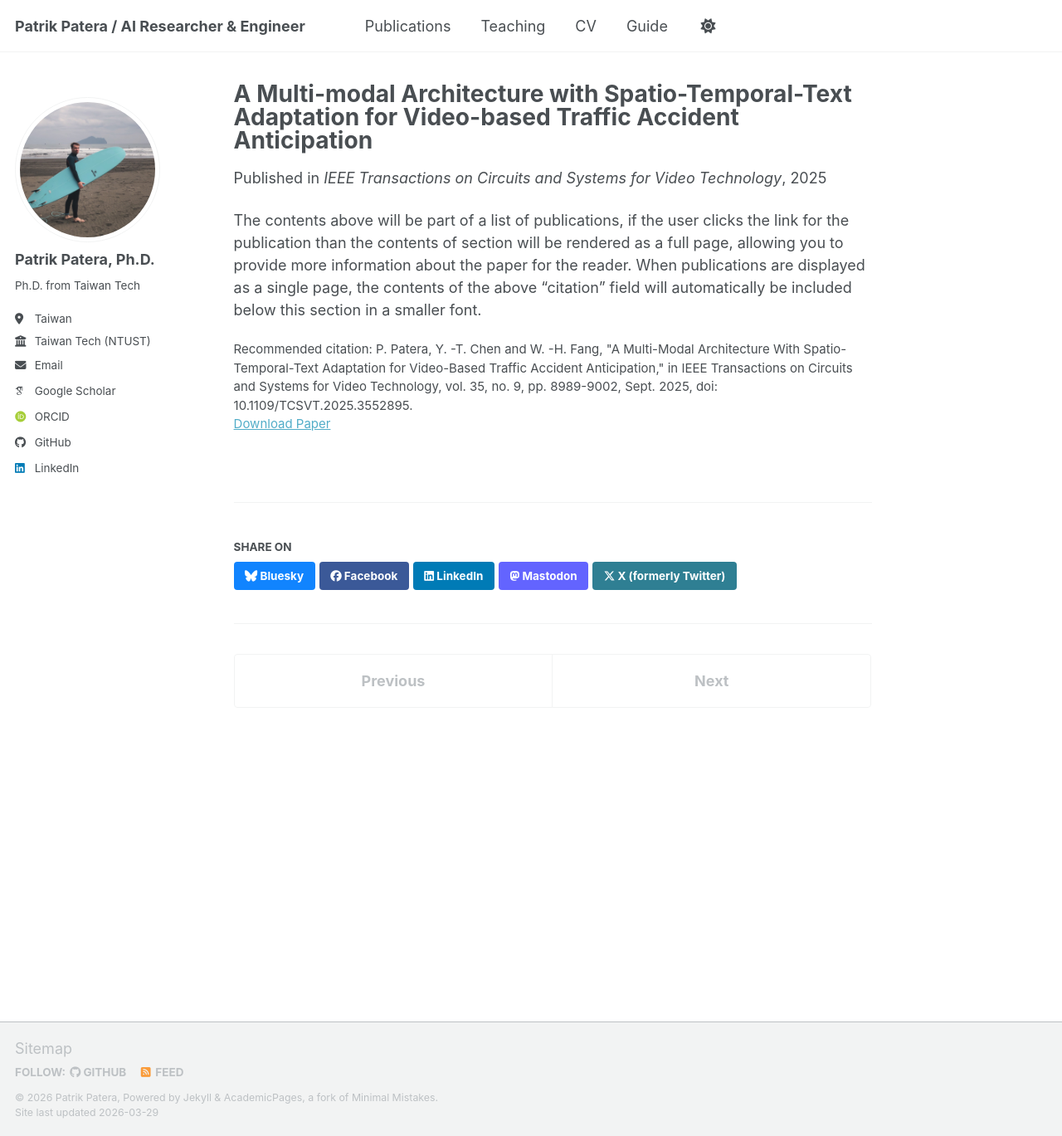
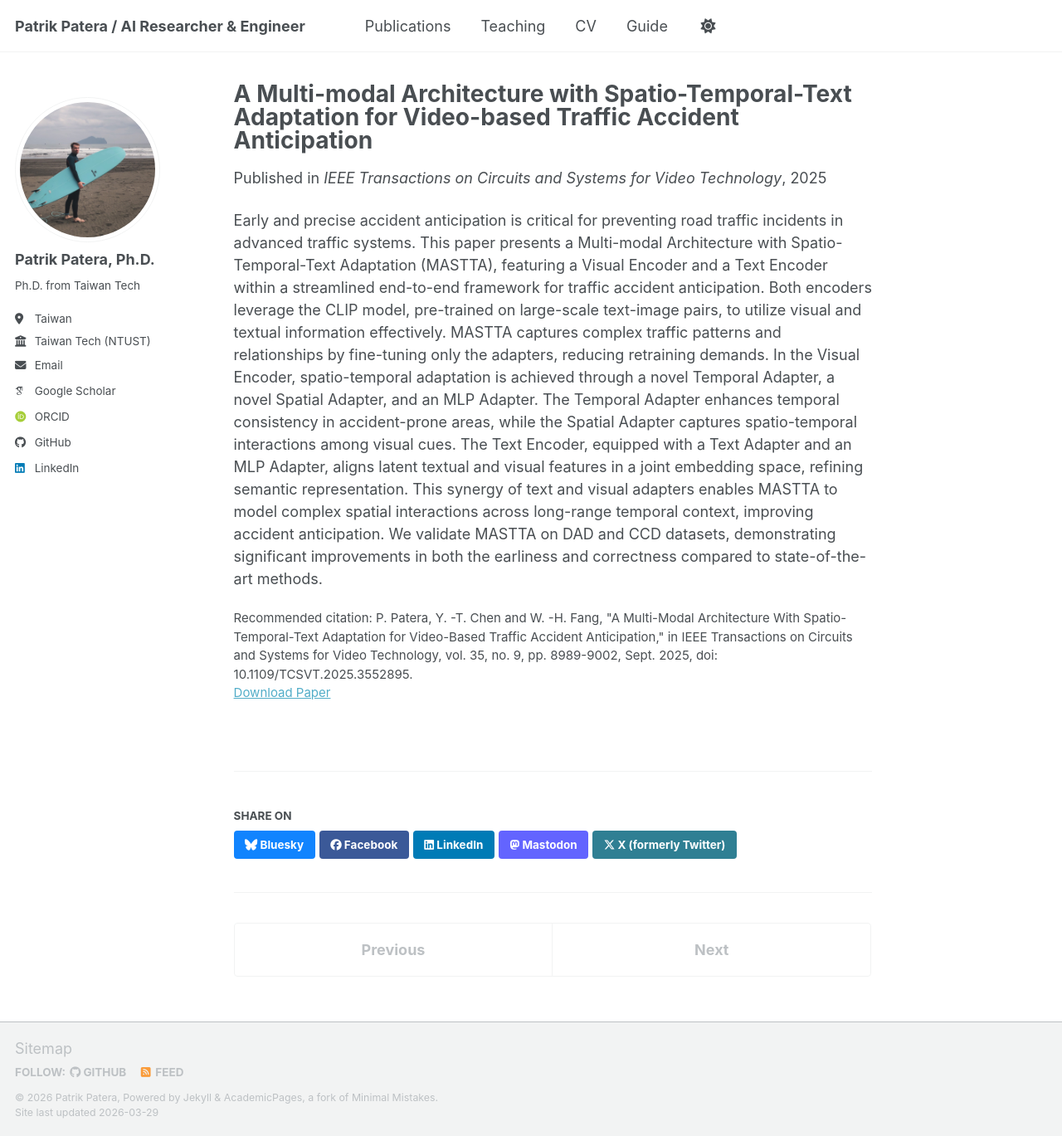
Before and after one commit to patpatera/patpatera.github.io, a Jekyll site: the page built from _publications/IEEE-TCSVT-25.md, in a window 1280 px wide and 1369 px high. Shown: the whole window at 83% size. Built offline with Jekyll 4.4.1, drawn with Linux system fonts in a browser that asks for light colours; some web fonts are replaced; a script bundle is joined from its source files by our own code; library files that are not in the unit come from our copies.

Commit message:
Update IEEE-TCSVT-25.md

```diff
--- a/_publications/IEEE-TCSVT-25.md
+++ b/_publications/IEEE-TCSVT-25.md
@@ -9,4 +9,5 @@ venue: 'IEEE Transactions on Circuits and Systems for Video Technology'
 paperurl: 'https://ieeexplore.ieee.org/abstract/document/10933925'
 citation: 'P. Patera, Y. -T. Chen and W. -H. Fang, "A Multi-Modal Architecture With Spatio-Temporal-Text Adaptation for Video-Based Traffic Accident Anticipation," in IEEE Transactions on Circuits and Systems for Video Technology, vol. 35, no. 9, pp. 8989-9002, Sept. 2025, doi: 10.1109/TCSVT.2025.3552895.'
 ---
-The contents above will be part of a list of publications, if the user clicks the link for the publication than the contents of section will be rendered as a full page, allowing you to provide more information about the paper for the reader. When publications are displayed as a single page, the contents of the above "citation" field will automatically be included below this section in a smaller font.
+
+Early and precise accident anticipation is critical for preventing road traffic incidents in advanced traffic systems. This paper presents a Multi-modal Architecture with Spatio-Temporal-Text Adaptation (MASTTA), featuring a Visual Encoder and a Text Encoder within a streamlined end-to-end framework for traffic accident anticipation. Both encoders leverage the CLIP model, pre-trained on large-scale text-image pairs, to utilize visual and textual information effectively. MASTTA captures complex traffic patterns and relationships by fine-tuning only the adapters, reducing retraining demands. In the Visual Encoder, spatio-temporal adaptation is achieved through a novel Temporal Adapter, a novel Spatial Adapter, and an MLP Adapter. The Temporal Adapter enhances temporal consistency in accident-prone areas, while the Spatial Adapter captures spatio-temporal interactions among visual cues. The Text Encoder, equipped with a Text Adapter and an MLP Adapter, aligns latent textual and visual features in a joint embedding space, refining semantic representation. This synergy of text and visual adapters enables MASTTA to model complex spatial interactions across long-range temporal context, improving accident anticipation. We validate MASTTA on DAD and CCD datasets, demonstrating significant improvements in both the earliness and correctness compared to state-of-the-art methods.
```
